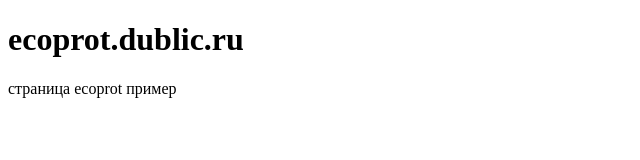
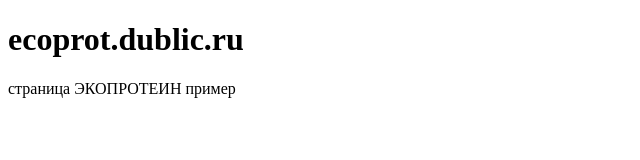
Before and after one commit to dublic/ecoprot, a plain HTML site: page index.html in a window 1280 px wide. Shown: the full height of the page, 0-640 px from the left. Drawn offline with Linux system fonts and the light colour scheme.

Commit message:
Update index.html

```diff
--- a/index.html
+++ b/index.html
@@ -7,6 +7,6 @@
 </head>
 <body>
 <h1>ecoprot.dublic.ru</h1>
-<p>страница ecoprot пример</p>
+<p>страница ЭКОПРОТЕИН пример</p>
 </body>
 </html>
```
